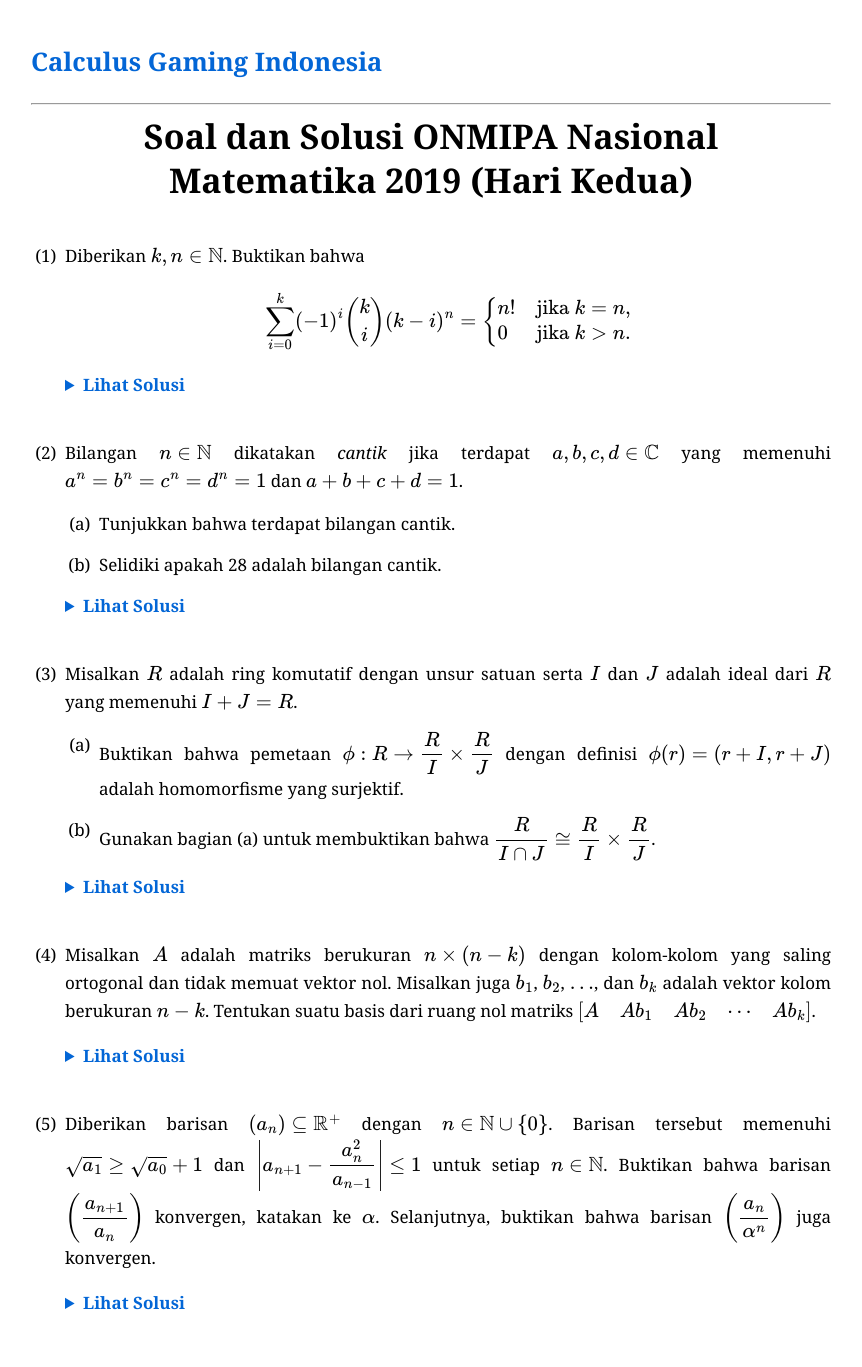
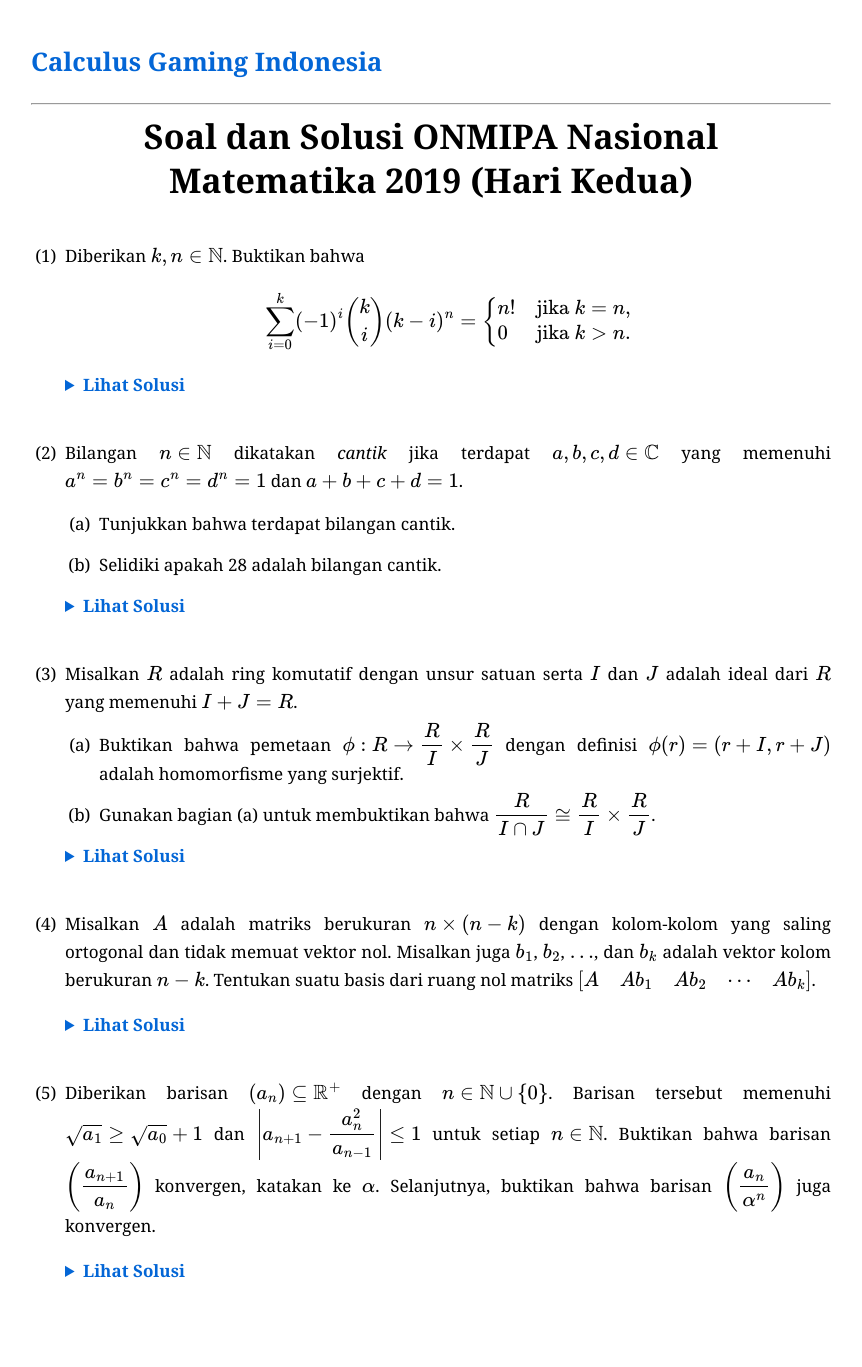
Before and after one commit to calculusgamingindonesia/calculusgamingindonesia.github.io, a Jekyll site: the page built from _posts/2026-07-01-onmipa-nas-mat-19-2.md, in a window 1280 px wide. Shown: the whole page, without its empty margins (209-1071 px from the left). Built offline with Jekyll 4.4.1, drawn with Linux system fonts in a browser that asks for light colours; some web fonts are replaced; after the commit the page ends 1336 px from its top, so only the background shows below that.

Commit message:
Update 2026-07-01-onmipa-nas-mat-19-2.md

```diff
--- a/_posts/2026-07-01-onmipa-nas-mat-19-2.md
+++ b/_posts/2026-07-01-onmipa-nas-mat-19-2.md
@@ -40,8 +40,8 @@ urutan: 4
    </details>
 
 3. Misalkan $R$ adalah ring komutatif dengan unsur satuan serta $I$ dan $J$ adalah ideal dari $R$ yang memenuhi $I+J=R$.
-   * (a) Buktikan bahwa pemetaan $\phi:R\to\dfrac{R}{I}\times\dfrac{R}{J}$ dengan definisi $\phi(r)=(r+I, r+J)$ adalah homomorfisme yang surjektif.
-   * (b) Gunakan bagian (a) untuk membuktikan bahwa $\dfrac{R}{I\cap J}\cong\dfrac{R}{I}\times\dfrac{R}{J}$.
+   * (a) Buktikan bahwa pemetaan $\smash{\phi:R\to\dfrac{R}{I}\times\dfrac{R}{J}}$ dengan definisi $\phi(r)=(r+I, r+J)$ adalah homomorfisme yang surjektif.
+   * (b) Gunakan bagian (a) untuk membuktikan bahwa $\smash{\dfrac{R}{I\cap J}\cong\dfrac{R}{I}\times\dfrac{R}{J}}$.
 
    <details>
    <summary>Lihat Solusi</summary>
```
